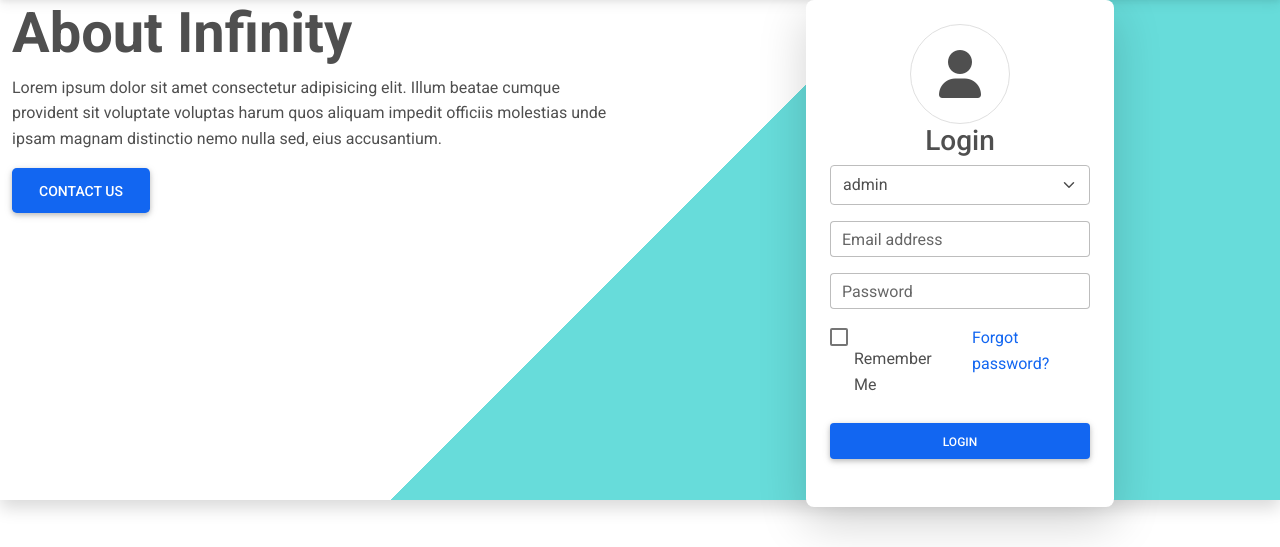
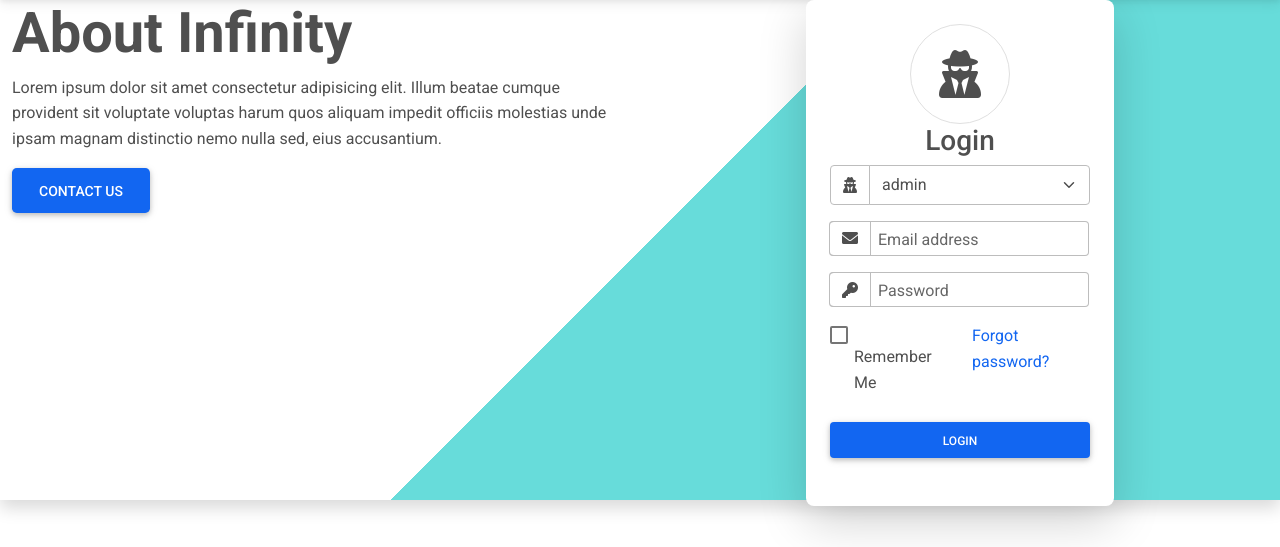
Before and after one commit to dhananjay-sharma04/Institute-Management, a PHP site: page /ims/index.php in a window 1280 px wide. Shown: the part 59-606 px from the top of the page. Run offline with PHP 8.4, Linux system fonts and the light colour scheme; some libraries are stand-ins or nearby versions.

Commit message:
Update index.php

```diff
--- a/src/index.php
+++ b/src/index.php
@@ -121,10 +121,13 @@ if(isset($_POST['login']))
               <div class="col-lg-6">
                 <div class="w-50 mx-auto card shadow-lg">
                     <div class="card-body">
-                    <div class="border rounded-circle mx-auto d-flex" style="width:100px;height:100px;"><i class="fa fa-user fa-3x m-auto"></i></div>
+                    <div class="border rounded-circle mx-auto d-flex" style="width:100px;height:100px;"><i class="fa fa-user-secret fa-3x m-auto"></i></div>
                         <h3 style="text-align: center">Login</h3>
                         <form action="" method="post">
-                        <div class="form-group">
+                        <div class="form-group input-group">
+                              <span class="input-group-text mb-3" id="basic-addon1">
+                                <i class="fa fa-user-secret" aria-hidden="true"></i>
+                              </span>
                               <select class="form-select mb-3" name="user_type" id="user_type">
                               <?php
                                 foreach($users as $i => $u){
@@ -138,13 +141,19 @@ if(isset($_POST['login']))
                               </select>
                             </div>
                             <!-- Email input -->
-                            <div class="form-outline mb-3">
+                            <div class="form-outline input-group mb-3">
+                                <span class="input-group-text" id="basic-addon1">
+                                  <i class="fa fa-envelope" aria-hidden="true"></i>
+                                </span>
                                 <input type="email" id="form2Example1" name="email" class="form-control" />
                                 <label class="form-label" for="form2Example1">Email address</label>
                             </div>
 
                             <!-- Password input -->
-                            <div class="form-outline mb-3">
+                            <div class="form-outline input-group mb-3">
+                                <span class="input-group-text" id="basic-addon1">
+                                  <i class="fa fa-key" aria-hidden="true"></i>
+                                </span>
                                 <input type="password" id="form2Example2" name="password" class="form-control" />
                                 <label class="form-label" for="form2Example2">Password</label>
                             </div>
```
